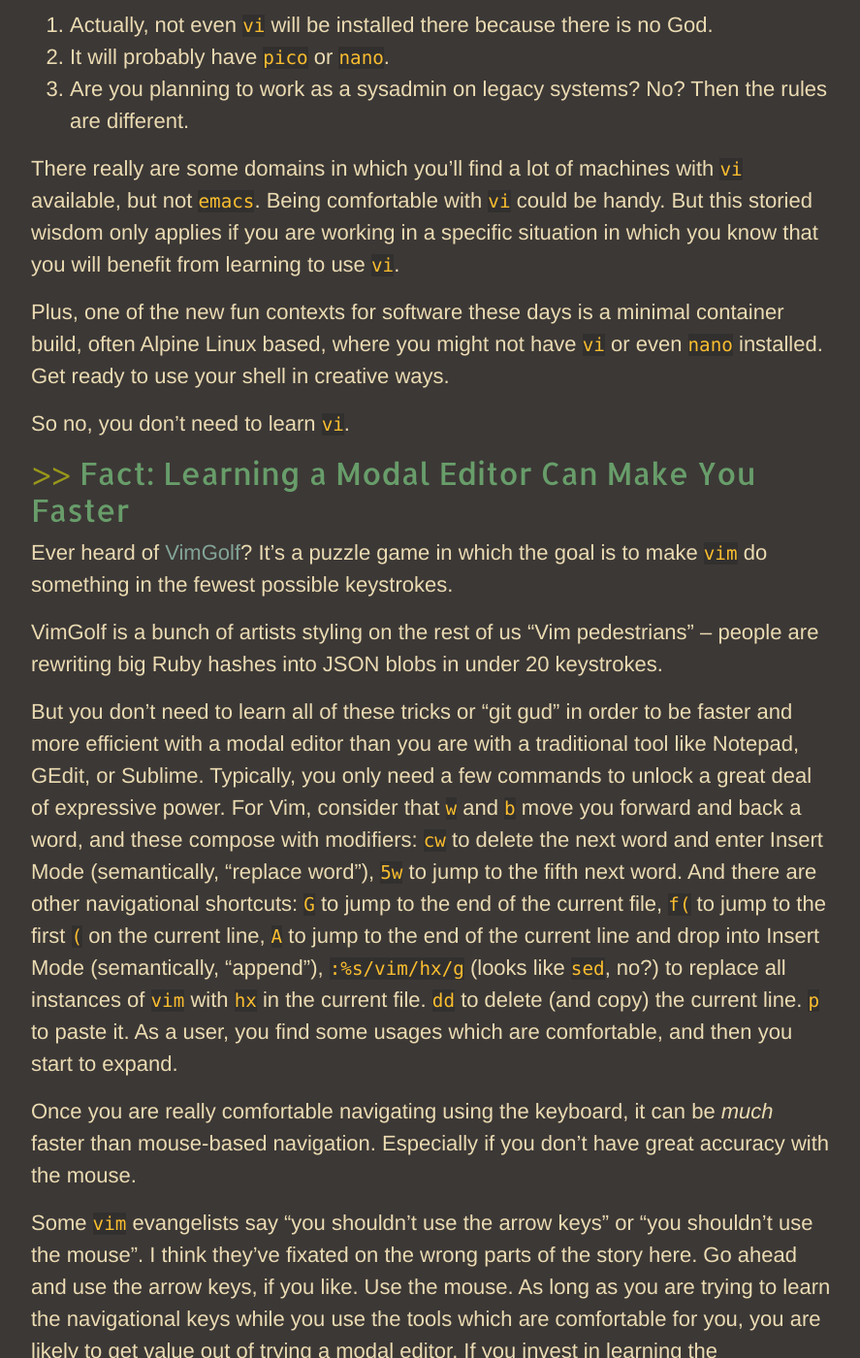
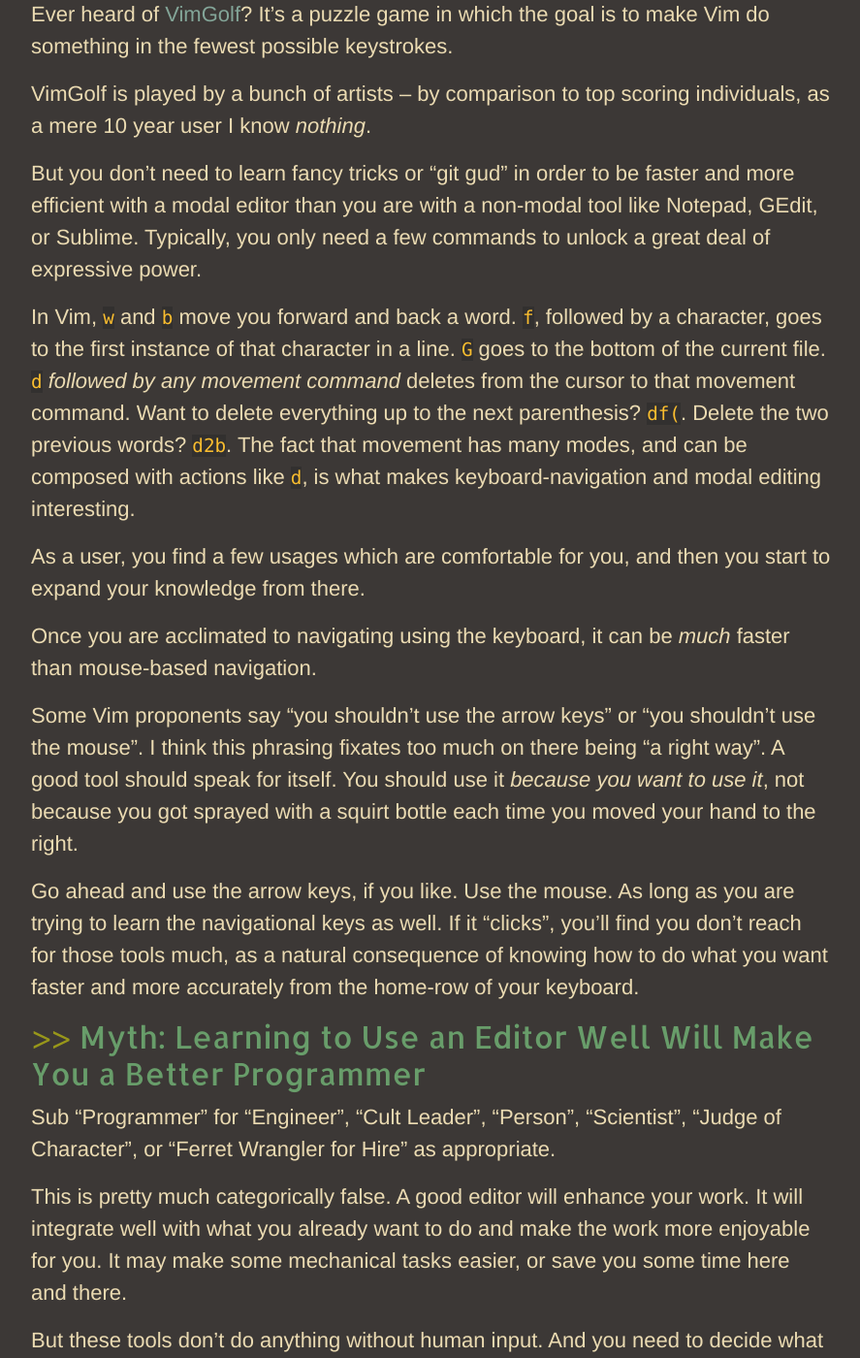
Before and after one commit to sirosen/sirosen.github.io, a Jekyll site: the page built from _posts/2025-09-04-editor-myths.md, in a window 1280 px wide and 1400 px high, scrolled down 3619 px. Shown: the whole window at 97% size, without its empty margins (53-940 px from the left). Built offline with Jekyll 4.4.1, drawn with Linux system fonts in a browser that asks for light colours; some of the changed text lies outside the part shown.

Commit message:
First round of editor myth edits

````diff
--- a/_posts/2025-09-04-editor-myths.md
+++ b/_posts/2025-09-04-editor-myths.md
@@ -4,10 +4,10 @@
 
 # 8 Myths and Facts About Editors
 
-Recently, after at least a decade of using `vim`, I've started trying out a new
-editor, [Helix](https://docs.helix-editor.com). Simply using something new has
-pushed me to rethink how I look at what an editor is and does, what makes one
-good or bad, and why I like what I like.
+After at least a decade of using Vim, I'm trying out a new
+editor, [Helix](https://docs.helix-editor.com).
+
+Using something new has pushed me to rethink what an editor is and does.
 
 For fun, I've chosen to approach this topic by writing out **8 Myths and Facts
 About Editors**. At the end, I'll share some specifics about Helix and how I've
@@ -28,85 +28,70 @@
 offering text editing, integrated test runners and debuggers, `git` tooling,
 project management, and so forth.
 
-When an editor is really thick, people call it an "IDE", "Integrated Development
-Environment". And some people contend that IDEs aren't editors. _Some people_
-are big snobby jerks about this, suggesting that IDEs aren't "real editors".
+When an editor is really thick and focuses on one or a few programming
+languages, people call it an "IDE", "Integrated Development Environment". Some
+people contend that IDEs aren't editors. To me, this makes no sense: they
+may have specialized features, but they definitely edit text.
 
-It's not so simple. Editors come in various thicknesses, within a continuum.
-Helix is a little thinner than Vim, which has been interesting for me, since I
-always thought that Vim was very thin.
+Helix is way at the other end of the spectrum, a little thinner than Vim. That
+has been interesting for me, since I always thought that Vim was thin.
 
 ## Fact: Modal Editors are Unintuitive
 
-It really is true.
-A modal editor is an editor with various "modes", which you switch between to
-do different sub-tasks while editing. The prototypical example of these is Vim,
-which has "Normal Mode" for navigation, searching, and entering commands (like
-"open a file", "save and quit"), "Visual Mode" for highlighting and selecting
-text, and "Insert Mode" for typing out text. Vim is famously confusing for
-beginners because it defaults to Normal Mode, not Insert Mode, so you need to
-learn to switch modes just to enter text (press `i`). And saving and quitting
-requires that you learn how to switch _back_ to Normal Mode (`escape`, then
-`:wq`, obviously!).
+Sorry, it's a fact.
+
+A modal editor has various "modes", which you switch between to do different
+sub-tasks while editing. The prototypical example is Vim, which has "Normal
+Mode" for navigation and entering commands (like "open a file", "save and quit")
+and "Insert Mode" for typing out text. Vim is *famously* confusing for beginners
+because it defaults to Normal Mode, not Insert Mode. You need to learn to switch
+modes just to enter text (press `i`). And saving and quitting requires that you
+learn how to switch _back_ to Normal Mode (`escape`, then `:wq`, obviously!).
 
 It only takes a little bit of play, perhaps half an hour, to get comfortable
-enough with Vim to be able to switch modes, do some editing, and save your work.
-Vim enthusiasts will sometimes point to this initial learning phase to say "see,
-it's really easy!" But this is only scratching the surface of the editor. Using
-it in this way is no better, arguably a lot worse, than using a less abstruse
-editor like Sublime Text.
+enough with Vim to freely switch modes, write text, and save your work. "See,
+it's easy!" But this only scratches the surface. Using Vim in this way is no
+better, arguably much worse, than using a less abstruse tool like Sublime Text.
 
-No, contrary to what enthusiasts say, modal editors really *are* unintuitive,
-as a rule. There's no instinct, learned from other computer interactions, which
-should tell you that `:` is the key you press, while in Normal Mode, to enter
-a new command. That `Ctrl+]` means "go to definition". Or that `yy` means "copy
-the current line of text". Unless, of course, you've used Vim and are expecting
-a Vim-like experience. Mode switching is essential to proper use of these
-editors, because modes are what enable keyboard-based navigation.
+No, I'm afraid that modal editors really *are* unintuitive. Intuitiveness
+in technology measures how well you can take what you have learned in other
+contexts and bring it to bear. And these tools live in their own universe, where
+"right-click" and `Ctrl+Z` lose their memetic power.
+
+There's no instinct, learned from other computer interactions, which should tell
+you that `:` is the key you press to enter a new long-command. That `Ctrl+]`
+means "go to definition". Or that `yy` means "copy the current line of text".
+And while most software doesn't have modes, mode switching is key to
+keyboard-based navigation.
 
 Keyboard-based navigation is a new skill to learn, which you probably haven't
 practiced in any other program you use. Unless you play a lot of Nethack.
 
-And modal editors like Vim and Helix really require you to learn that skill in
-order to make good use of them. If you use these editors without using their
-navigational capabilities, you aren't getting value for your effort.
+Modal editors require you to learn skills and gain expertise.
+That expertise is not portable to other applications, and your prior expertise
+in other tools is not applicable.
 
 ## Myth: Emacs vs Vim is a Huge Divide
 
-If you've heard anything about editors, you may have heard about the huge,
-multi-generational war between the Emacs Nation and the Vim Tribe. Cities
-destroyed, civilizations laid to waste, countless hard-tabs burned. eshell vs
-the terminal buffer. Org mode vs... okay, `vim` doesn't have an equivalent to
-org mode.
+You may have heard about the huge, multi-generational war between the Emacs
+Nation and the Vim Tribe. Cities destroyed, civilizations laid to waste,
+countless hard-tabs burned.
 
-This framing is sometimes fun, but there is no global editor war.
+Emacs users and Vim users get along with one another very well. The communities
+include toxic, awful people _because of course they do_. But some of my best
+friends are Emacs users, and I don't even hold it against them!
 
-Emacs users and Vim users get along with one another quite well. The communities
-include toxic, awful people _because of course they do_. But the normal folks
-who are focused on actually using the power of the editors to *do something*
-in the world? No problems. Some of my best friends are Emacs users, and I don't
-even hold it against them!
+Emacs and Vim are *very* similar. They exist somewhere towards the middle of the
+spectrum between IDEs, which aim to offer a complete operating environment, and
+bare editors like `nano`, which try to only, very narrowly, edit text.
 
-To court controversy a bit more, I'll say that Emacs and Vim are *very* similar.
-They exist somewhere towards the middle of the spectrum between IDEs, which aim
-to offer a complete operating environment, and bare editors like `nano`, which
-try to only, very narrowly, edit text.
-
-Emacs, by having an internal shell (for Vim this is a relatively new
-capability), aims to put you into a mode of operation in which you never leave
-the tool. You do everything you need in there. Except... that can't really be
-true, since so little of the web works in ELinks. Emacs may be geared towards
-_more_ of your activity happening within your editor, but users get to choose
-how much they do in or out of the editor.
-
-Emacs is a bit thicker than Vim. The classic quip is that "Emacs is a great
-operating system, I just wish it shipped with a decent editor". In fact, both
-editors are pluggable systems, with their own bespoke scripting languages for
-customization, offering a variety of workflows centered around editing. Emacs
-users _tend_ to customize their editor more heavily than Vim users, evidence
-that there is a cultural divide. But the people are remarkably similar in style,
-and their editors are tremendously alike as well -- maybe more-so than their
-users even realize.
+There are cultural differences between the two editors -- Emacs folks tend to be
+much more into defining their own bespoke configuration, Vim folks tend to be
+looking for a palatable off-the-shelf experience which they can tweak.
+And Emacs isn't modal, but most users effectively define minor modes with their
+custom keymaps.
+But the communities are more similar than different, and their editors are
+tremendously alike as well -- maybe more-so than their users even realize.
 
 ## Myth: You Should Learn Vi Because it's Installed Everywhere
 
@@ -114,100 +99,96 @@
 run in "compatibility mode". Sometimes, as a special surprise for engineers when
 we've been really good and done all of our chores, it really is the original `vi`._
 
-Have you heard this one? I've heard this one. In fact, I distinctly remember
-being a CS student and using a tool called `hwsubmit` to submit my homework
-assignments. It would always open `vi` with the submission window. (Turned out,
-`EDITOR` on the CS lab cluster machines defaulted to `vi`.)
+Have you heard this one?
+The inherited wisdom says that `vi` will be installed on every crufty old server
+you interact with, especially those servers which have been running continuously
+since the First Ice Age. So learning it will prepare you.
 
-Generally, the story goes that `vi` will be installed on every crufty old server
-you interact with, especially those servers which have been running continuously
-since the First Ice Age. So learning it will prepare you well.
-
-Here's the thing though:
+But:
 
 1. Actually, not even `vi` will be installed there because there is no God.
 2. It will probably have `pico` or `nano`.
 3. Are you planning to work as a sysadmin on legacy systems? No? Then the rules are different.
 
-There really are some domains in which you'll find a lot of machines with `vi`
-available, but not `emacs`. Being comfortable with `vi` could be handy. But this
-storied wisdom only applies if you are working in a specific situation in which
-you know that you will benefit from learning to use `vi`.
+There are some domains in which you'll find a lot of machines with `vi`
+available. Being comfortable with `vi` could be handy. But this only applies if
+you are working in a specific situation in which you know that you will benefit
+from learning to use `vi`. (And you can learn what you need in a day, really.)
 
-Plus, one of the new fun contexts for software these days is a minimal container
-build, often Alpine Linux based, where you might not have `vi` or even `nano`
-installed. Get ready to use your shell in creative ways.
+Increasingly, engineers are working in containers which might not have `vi` or
+even `nano` installed. Get ready to use your shell in creative ways.
 
 So no, you don't need to learn `vi`.
 
 ## Fact: Learning a Modal Editor Can Make You Faster
 
 Ever heard of [VimGolf](https://www.vimgolf.com/)? It's a puzzle game in which
-the goal is to make `vim` do something in the fewest possible keystrokes.
+the goal is to make Vim do something in the fewest possible keystrokes.
 
-VimGolf is a bunch of artists styling on the rest of us "Vim pedestrians" --
-people are rewriting big Ruby hashes into JSON blobs in under 20 keystrokes.
+VimGolf is played by a bunch of artists -- by comparison to top scoring
+individuals, as a mere 10 year user I know _nothing_.
 
-But you don't need to learn all of these tricks or "git gud" in order to be
-faster and more efficient with a modal editor than you are with a traditional
-tool like Notepad, GEdit, or Sublime. Typically, you only need a few commands
-to unlock a great deal of expressive power. For Vim, consider that `w` and `b`
-move you forward and back a word, and these compose with modifiers: `cw` to
-delete the next word and enter Insert Mode (semantically, "replace word"), `5w`
-to jump to the fifth next word. And there are other navigational shortcuts: `G`
-to jump to the end of the current file, `f(` to jump to the first `(` on the
-current line, `A` to jump to the end of the current line and drop into Insert
-Mode (semantically, "append"), `:%s/vim/hx/g` (looks like `sed`, no?) to replace
-all instances of `vim` with `hx` in the current file. `dd` to delete (and copy)
-the current line. `p` to paste it. As a user, you find some usages which are
-comfortable, and then you start to expand.
+But you don't need to learn fancy tricks or "git gud" in order to be faster
+and more efficient with a modal editor than you are with a non-modal tool like
+Notepad, GEdit, or Sublime.
+Typically, you only need a few commands to unlock a great deal of expressive power.
 
-Once you are really comfortable navigating using the keyboard, it can be _much_
-faster than mouse-based navigation. Especially if you don't have great accuracy
-with the mouse.
+In Vim, `w` and `b` move you forward and back a word.
+`f`, followed by a character, goes to the first instance of that character in a line.
+`G` goes to the bottom of the current file.
+`d` _followed by any movement command_ deletes from the cursor to that movement command.
+Want to delete everything up to the next parenthesis? `df(`.
+Delete the two previous words? `d2b`.
+The fact that movement has many modes, and can be composed with actions like
+`d`, is what makes keyboard-navigation and modal editing interesting.
 
-Some `vim` evangelists say "you shouldn't use the arrow keys" or "you shouldn't
-use the mouse". I think they've fixated on the wrong parts of the story here.
+As a user, you find a few usages which are comfortable for you, and then you
+start to expand your knowledge from there.
+
+Once you are acclimated to navigating using the keyboard, it can be _much_
+faster than mouse-based navigation.
+
+Some Vim proponents say "you shouldn't use the arrow keys" or "you shouldn't
+use the mouse". I think this phrasing fixates too much on there being "a right way".
+A good tool should speak for itself. You should use it _because you want to use
+it_, not because you got sprayed with a squirt bottle each time you moved your
+hand to the right.
+
 Go ahead and use the arrow keys, if you like. Use the mouse. As long as you
-are trying to learn the navigational keys while you use the tools which are
-comfortable for you, you are likely to get value out of trying a modal editor.
-If you invest in learning the navigational commands, you'll probably find you
-don't reach for the mouse as much, as a natural consequence of knowing how to do
-what you want faster and more accurately from the home-row of your keyboard.
+are trying to learn the navigational keys as well. If it "clicks", you'll find
+you don't reach for those tools much, as a natural consequence of knowing how to
+do what you want faster and more accurately from the home-row of your keyboard.
 
 ## Myth: Learning to Use an Editor Well Will Make You a Better Programmer
 
 Sub "Programmer" for "Engineer", "Cult Leader", "Person", "Scientist", "Judge of
 Character", or "Ferret Wrangler for Hire" as appropriate.
 
-This is pretty much categorically false. A good editor, which you have learned
-well, will enhance your work, be it programming or something else. It will
-integrate well with what you already want to do and make the work more enjoyable
-for you. It may grease the wheels a bit, or save you some time in aggregate over
-a year of use.
+This is pretty much categorically false. A good editor will enhance your work.
+It will integrate well with what you already want to do and make the work more
+enjoyable for you. It may make some mechanical tasks easier, or save you some
+time here and there.
 
 But these tools don't do anything without human input. And you need to decide
 what you want to do.
 
 I've heard some people say that you should work on typing speed to be a better
-developer. What a load of ableist horseshit. There are world-class engineers
-with all kinds of disabilities. Don't buy into this baloney for a minute. The
-hard part of software isn't writing a bunch of stuff. It's figuring out what
-to write.
+developer. What a load of ableist horseshit.
+
+The hard part of any kind of writing (software or otherwise) isn't getting a
+bunch of stuff into a computer. It's figuring out what to write.
 
 In fact, there is a pathology which runs counter to this: a really good editor
 could make you worse. A great editor makes it trivial to copy paste text,
 to macro-expand one bit of text to a lot of boilerplate, and to jump around
-maze-like project layouts to get from a function's usage site to its definition.
-Having to repeat yourself too much -- which copy-paste-replace features can hide
--- or navigate confusing structures -- which jump-to-definition obfuscates -- is
-usually a sign that something else is going wrong with your work. But you might
-never notice it if you're too used to your editor hiding these problems.
+maze-like project layouts.
+These are signs that something is going wrong with your work, but you might
+not notice it if you're used to your editor hiding these problems.
 
 ## Myth: Vim is a Minimal Editor
 
-When comparing Vim vs Emacs, some enthusiasts like to suggest that Vim is
-smaller or more minimal as an inherent property.
+When comparing Vim vs Emacs, a popular pastime, some enthusiasts like to suggest
+that Vim is smaller or more minimal as an inherent property.
 
 There are multiple actively maintained plugin frameworks for Vim. Numerous ways
 of hooking in external tools, not even counting `vim-lsp`. Neovim is built in
@@ -220,9 +201,8 @@
 
 *Having plugins at all* is an architectural choice. *Having scriptable
 configuration* is a choice. These are not the choices of a truly "bare bones"
-tool. And to be clear, that's okay. There aren't points awarded for using the
-most minimal, zero-config editor. `vim` isn't ultra-thick, like VSCode, but it's
-not minimal. You want minimal? Look at `nano`.
+tool. And that's okay. There aren't points awarded for which editor you use.
+`vim` isn't _very_ thick, but it's not minimal. You want minimal? Look at `nano`.
 
 ## Fact: Using Different Editors Will Expand Your Understanding of Technology
 
@@ -240,16 +220,17 @@
 all of the selections at once. Because the assumption made by almost every other
 editor -- that there is only one cursor -- was an assumption. And if we do away
 with it, new things are possible.
+I regularly do global replacements in Helix by "selecting all pieces of matching
+text and replacing them".
 
 Breaking down your assumptions allows you to enrich your understanding. You are
 able to see decisions which previously didn't look like decisions at all.
 
 `Ctrl+Z` means Undo. Was that a thoughtful choice, to mirror other applications?
 Or perhaps the application's authors didn't see that there was a choice to be
-made? In Helix, `u` is undo, and that's way easier to type than `Ctrl+Z` (this
-matches `vim`), and `U` is redo, which is nicely symmetrical (but in `vim` it's
-`Ctrl+R`). Undoing and redoing things is pretty common, so they should be easy,
-right?
+made? In Helix, `u` is undo (this matches `vim`), which is way easier to type
+than `Ctrl+Z` . `U` is redo, which is nicely symmetrical (while in `vim` it's
+`Ctrl+R`). Undoing and redoing things is pretty common, so they should be easy.
 
 What other assumptions have we made about how the computer should be used? Try
 new tools and open up your thinking.
@@ -271,7 +252,7 @@
 is `d5w` (delete, 5 words), Helix phrasing is `v5wd` (select mode, 5 words,
 delete). The ordering is different and I rely much more on visual mode, which
 Helix calls "select mode", than I did in Vim. The "Helix way" seems to be much
-more oriented towards selections in visual mode, and it's taking time to adjust.
+more oriented towards selections, and it's taking time to adjust.
 
 10 years of muscle-memory doesn't come undone overnight. I'm several weeks in
 and I still occasionally type a Vim command, then act all puzzled and flustered
@@ -281,16 +262,15 @@
 delighters, making the transition easy.
 
 One such feature: Space Mode. Space Mode is an auxiliary or "minor" mode, a
-sub-mode of the other modes, triggered by the space key (hey, the name says
-what it is!). For Vim users, Space Mode is like hitting your `<leader>` key.
+sub-mode of the other modes, triggered by the space key.
+For Vim users, Space Mode is like hitting your `<leader>` key.
 A wide variety of commands are mapped to Space followed by a key. For example,
-`<Space>y` copies a selection to the clipboard in Select Mode, and `<Space>k`
-shows docs (via LSP) for the item under cursor in Normal Mode. The sauce is
+`<Space>y` copies a selection to the clipboard in Select Mode. The sauce is
 this: Space Mode shows you a command palette, so you can actually see what
 you're about to do. Can't remember what the key was to reopen the file picker
 window you just closed? `<Space>`-read-the-palette-`'`, and you're set.
 
-A similar usability piece which Vim could really do with for new users:
+A similar usability piece which is frankly wonderful:
 when entering a command (`:` followed by some long name), Helix pops open
 the suggestion window automatically. `vim` lets you tab through commands,
 but you have to know that the feature is there, and you have to start the
@@ -298,8 +278,7 @@
 `:show-directory`.
 
 In general, the command palettes, command entry, and "hinting" are all around
-far superior to the experience which I have learned to accept as "necessary"
-in Vim.
+excellent.
 
 ### Plugins, Scripting, & Customization
 
@@ -318,9 +297,9 @@
 wanted, were a few custom commands I had written.
 
 Helix _does_ let you add custom keybindings. So, for example, I found the
-defaults for making text uppercase and lowercase (`` ` `` and `` Alt+`
-``) uncomfortable. This bit of config  is all it takes to make `Alt+U` and
-`Alt+Shift+U` do the same job:
+defaults for making text uppercase and lowercase
+(`` ` `` and `` Alt+` ``) uncomfortable. This bit of config  is all it takes to
+make `Alt+U` and `Alt+Shift+U` do the same job:
 ```toml
 [keys.normal]
 "A-u" = "switch_to_lowercase"
@@ -334,8 +313,7 @@
 ### Using the Shell, Pipes, and Why There's No Terminal
 
 You can look around for issues which discuss why Helix doesn't have certain
-features, and lots of them offer some insight into the developers' philosophy
-around the tool. Some things are just not done yet. But a terminal window inside
+features. Some things are just not done yet. But a terminal window inside
 the editor? That's not coming.
 
 Helix takes the stance that it is a single tool in your toolchain, aiming to be
@@ -382,6 +360,21 @@
 name="$(jq -r '.name // .login' <<< "$response")"
 printf "Co-authored-by: %s <%d+%s@users.noreply.github.com>\n" "$name" "$id" "$username"
 ```
+
+### Helix is "Just" a Text Editor (with LSP support)
+
+LSP support means that Helix has out-of-the-box notions of "jump to definition",
+"rename symbol", "view documentation", and other goodies. These are part of
+the default suite of keybinds, meaning you'll have some pretty reasonable
+settings the moment you install.
+
+Autoformatting, e.g., running `prettier` on your JS files, or running LSP code
+actions, e.g., sorting Python imports, and a lot of other "normal stuff your
+editor should be able to do" is just part of the experience.
+
+But some workflows, like creating a new file in a new nested directory,
+are surprisingly a little awkward because they don't map cleanly to the
+text-editing-only paradigm.
 
 ### My Helix Config
 
````
Also changed, not shown: other parts of _posts/2025-09-04-editor-myths.md (+4 -4 lines).
